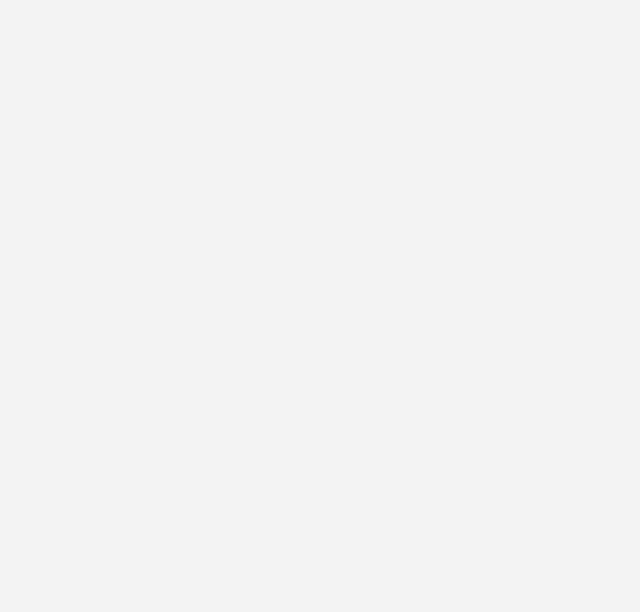
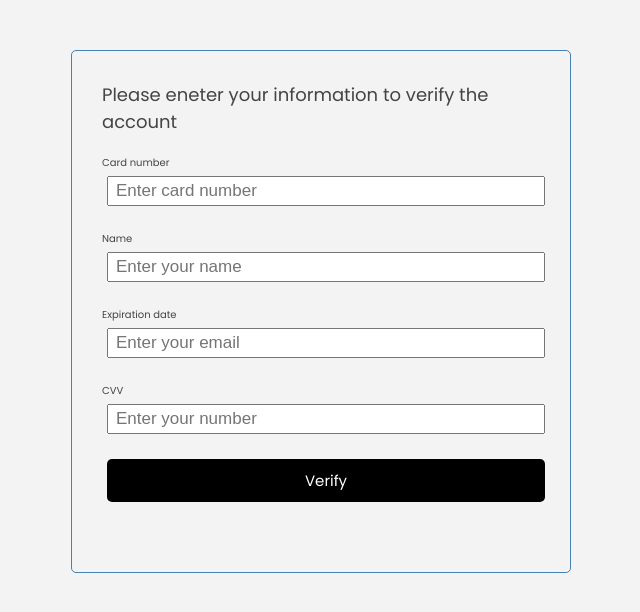
Before and after one commit to mikikralj5/DRS_Crypto_exchange, a React (Create React App) app in the folder frontend/: page /verification in a window 1280 px wide. Before the commit this address had no page. Shown: the top 612 px of the page, without its empty margins (319-959 px from the left). Built offline with nearby package versions, Linux system fonts and the light colour scheme.

Commit message:
verification done

```diff
--- a/frontend/src/App.js
+++ b/frontend/src/App.js
@@ -3,6 +3,7 @@ import RegistrationForm from "./Components/RegistrationForm";
 import MainPage from "./Components/MainPage";
 import { BrowserRouter as Router, Route, Routes } from "react-router-dom";
 import ModalWindow from "./Components/ModalWindow";
+import Verification from "./Components/Verification";
 import { useState } from "react";
 
 function App() {
@@ -29,6 +30,7 @@ function App() {
             element={<MainPage turnOnModal={turnOnModal} />}
           />
           <Route path="/register" element={<RegistrationForm />} />
+          <Route path="/verification" element={<Verification />} />
         </Routes>
       </div>
     </Router>
--- a/frontend/src/Components/LandingNav.js
+++ b/frontend/src/Components/LandingNav.js
@@ -10,19 +10,32 @@ const LandingNav = () => {
   const navigate = useNavigate();
 
   const logInUser = async () => {
-    try {
-      const resp = await httpClient.post("http://127.0.0.1:5000/login", {
-        email,
-        password,
-      });
+    // try {
+    //   const resp = await httpClient.post("http://127.0.0.1:5000/login", {
+    //     email,
+    //     password,
+    //   });
 
+    //   console.log(resp.data.ok);
+    //   navigate("/mainPage");
+    // } catch (error) {
+    //   if (error.response.status === 401) {
+    //     setErr(true);
+    //   }
+    // }
+
+    const resp = await httpClient.post("http://127.0.0.1:5000/login", {
+      email,
+      password,
+    });
+
+    if (resp.data.error === "Unauthorized") {
+      setErr(true);
+    } else if (resp.data.error === "need verification") {
+      navigate("/verification");
+    } else {
       navigate("/mainPage");
-    } catch (error) {
-      if (error.response.status === 401) {
-        setErr(true);
-      }
     }
-
     setEmail("");
     setPassword("");
   };
--- /dev/null
+++ b/frontend/src/Components/Verification.js
@@ -0,0 +1,103 @@
+import React, { useState } from "react";
+import httpClient from "../httpClient";
+import { useNavigate } from "react-router-dom";
+
+const Verification = () => {
+  const [number, setNumber] = useState("");
+  const [name, setName] = useState("");
+  const [expDate, setExpDate] = useState("");
+  const [securityCode, setSecurityCode] = useState("");
+  const [err, setErr] = useState(false);
+  const navigate = useNavigate();
+
+  const verifyUser = async () => {
+    const resp = await httpClient.patch("http://127.0.0.1:5000/verifyUser", {
+      number,
+      name,
+      expDate,
+      securityCode,
+    });
+
+    if (resp.data.verified === "true") {
+      navigate("/mainPage");
+    } else {
+      setErr(true);
+      setName("");
+      setExpDate("");
+      setNumber("");
+      setSecurityCode("");
+    }
+  };
+
+  return (
+    <div className="container">
+      <label style={{ fontSize: "large" }}>
+        Please eneter your information to verify the account
+      </label>
+      <form className="add-form">
+        <div className="form-control">
+          <label>Card number</label>
+          <input
+            type="text"
+            placeholder="Enter card number"
+            value={number}
+            onChange={(e) => {
+              setNumber(e.target.value);
+              setErr(false);
+            }}
+            required
+          />
+        </div>
+        <div className="form-control">
+          <label>Name</label>
+          <input
+            type="text"
+            placeholder="Enter your name"
+            value={name}
+            onChange={(e) => setName(e.target.value)}
+            required
+          />
+        </div>
+
+        <div className="form-control">
+          <label>Expiration date</label>
+          <input
+            type="text"
+            placeholder="Enter your email"
+            value={expDate}
+            onChange={(e) => setExpDate(e.target.value)}
+            required
+          />
+        </div>
+        <div className="form-control">
+          <label>CVV</label>
+          <input
+            type="text"
+            placeholder="Enter your number"
+            value={securityCode}
+            onChange={(e) => setSecurityCode(e.target.value)}
+            required
+          />
+        </div>
+
+        <button type="button" className="btn btn-block" onClick={verifyUser}>
+          Verify
+        </button>
+        {err ? (
+          <p
+            style={{
+              color: "red",
+              marginTop: "3rem",
+              textAlign: "center",
+            }}
+            className="welcome"
+          >
+            Failed to verify, try again pls
+          </p>
+        ) : null}
+      </form>
+    </div>
+  );
+};
+
+export default Verification;
```
Also changed, not shown: 2 other files (tests, documents, lock files or other folders).
